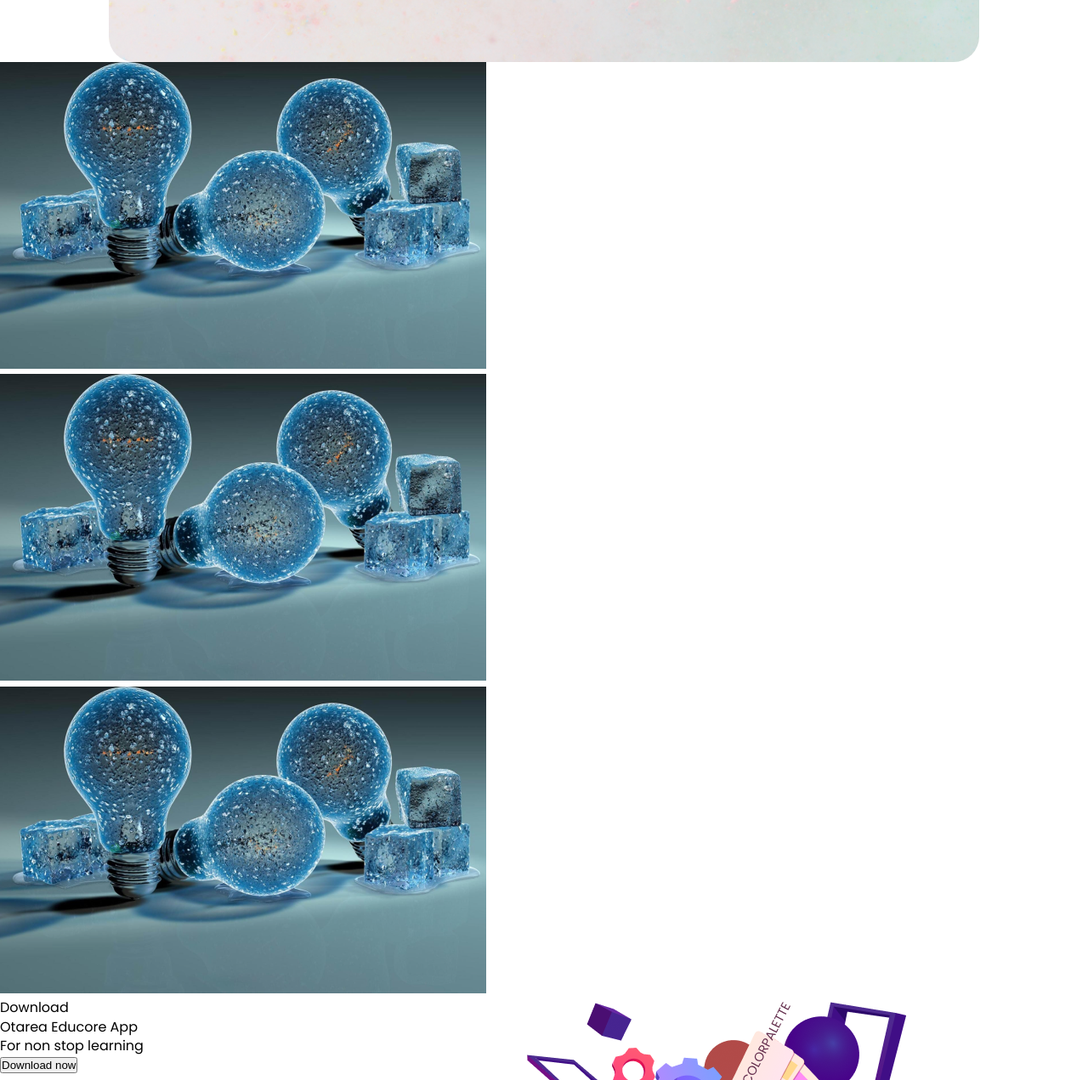
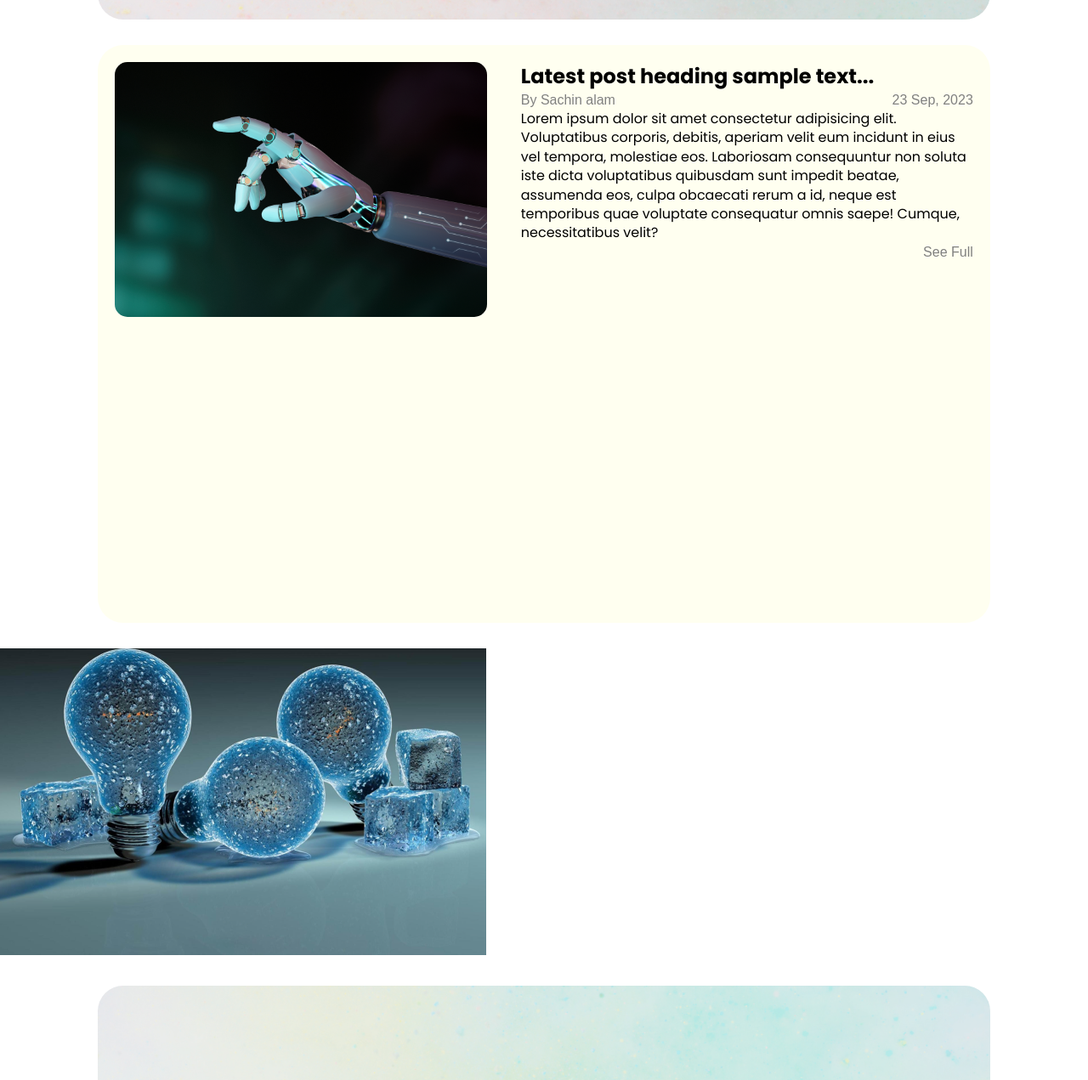
Before and after one commit to sachin9998/frontendtest2, a plain HTML site: page index.html in a window 1280 px wide. Shown: the part 729-2000 px from the top of the page at 85% size. Drawn offline with Linux system fonts and the light colour scheme.

```diff
--- a/index.html
+++ b/index.html
@@ -18,7 +18,7 @@
 
                 <img src="./Media/otarea logo icon with name 1.png" alt="">
 
-                <p class="logoText">Otarea.in</p>
+                <p class="logoText">Otarea<span style="color: #3BAF94;">.in</span></p>
 
                 <p> | </p>
 
@@ -72,37 +72,56 @@
     <section class="blog">
 
         <div class="bigPost">
+            <div class="postImage">
+                <img src="./Media/Rectangle 31.png" alt="">
+            </div>
+
+            <div class="postContent">
+
+                <h2>Latest post heading sample text...</h2>
+
+                <div>
+                    <div class="author">
+                        <p class="writer">By Sachin alam</p>
+                        <p class="writer">23 Sep, 2023</p>
+                    </div>
+
+                    <p class="dummy">
+                        Lorem ipsum dolor sit amet consectetur adipisicing elit. Voluptatibus corporis, debitis, aperiam
+                        velit eum incidunt in eius vel tempora, molestiae eos. Laboriosam consequuntur non soluta iste
+                        dicta
+                        voluptatibus quibusdam sunt impedit beatae, assumenda eos, culpa obcaecati rerum a id, neque est
+                        temporibus quae voluptate consequatur omnis saepe! Cumque, necessitatibus velit?
+                    </p>
+
+                    <p class="writer">See Full</p>
+                </div>
+
+
 
             </div>
+        </div>
+
 
     </section>
 
-    <section class="more">
+    <section class="articles">
 
-        <div class="posts">
-
-            <div class="post1">
+        <div class="card">
             <img src="./Media/Rectangle 15.png" alt="">
         </div>
-            <div class="post2">
-                <img src="./Media/Rectangle 15.png" alt="">
-            </div>
-            <div class="post3">
-                <img src="./Media/Rectangle 15.png" alt="">
-            </div>
-
-        </div>
+        <div class="card"></div>
+        <div class="card"></div>
 
     </section>
 
+
     <footer>
 
-        <div id="footerPage">
         <div class="right">
-                <p>Download</p>
-                <p>Otarea Educore App</p>
-                <p>For non stop learning</p>
-
+            <p class="font1">Download</p>
+            <p class="font2">Otarea Educore App</p>
+            <p class="font3">For non stop learning</p>
 
             <button>Download now</button>
         </div>
@@ -110,8 +129,6 @@
         <div class="left">
             <img src="./Media/Group.png" alt="">
         </div>
-        </div>
-
 
     </footer>
 
--- a/style.css
+++ b/style.css
@@ -28,7 +28,7 @@ header {
     top: 0px;
     background: #fff;
 
-    margin-top: 10px;
+    /* margin-top: 10px; */
     /* display: flex; */
     /* align-items: center; */
     /* justify-content: space-evenly; */
@@ -117,11 +117,11 @@ nav ul li a:hover {
     background-position: center;
     background-repeat: no-repeat;
     background-size: cover;
-    height: 90vh;
+    height: 85vh;
 
     border-radius: 30px;
     /* margin:0px 50px 0px 50px; */
-    margin: 0 10%;
+    margin: 0 9%;
 
     display: flex;
     align-items: center;
@@ -202,17 +202,110 @@ form .fa-search {
     padding: 10px 20px;
 }
 
+/* Blog Section */
+.blog {
+    background-color: ivory;
+    height: 85vh;
+
+    border-radius: 30px;
+    /* margin:0px 50px 0px 50px; */
+    margin: 30px 10%;
+
+    border-radius: 30px;
+    /* margin:0px 50px 0px 50px; */
+    margin: 30px 9%;
+
+    display:grid;
+
+    /* align-items: center;
+    justify-content: space-around; */
+}
+
+/* grid-template-columns: repeat(auto-fit, minmax(80px, 1fr)); */
+
+.bigPost {
+    display: flex;
+}
+
+.postImage {
+    margin: 20px;
+}
+
+.bigPost img {
+    border-radius: 15px;
+    height: 300px;
+}
+
+.postContent {
+    margin: 20px;
+    /* padding: 10px; */
+}
+
+.postContent .writer {
+    text-align: end;
+}
+
+.dummy {
+    /* text-align: center; */
+    text-wrap: balance;
+}
+
+.author {
+    display: flex;
+    justify-content: space-between;
+}
+
+.writer {
+    font-family: Arial, Helvetica, sans-serif;
+    color: grey;
+}
+
+
 
 /* Footer CSS */
 footer {
     background-image: url(./Media/Rectangle\ 31.jpg);
-    background-size: contain;
+    background-position: center;
     background-repeat: no-repeat;
-    background-position: center;
-    height: 1300px;
+    background-size: cover;
+    height: 85vh;
+
+    border-radius: 30px;
+    /* margin:0px 50px 0px 50px; */
+    margin: 30px 9%;
+
+    display: flex;
+    align-items: center;
+    justify-content: space-around;
 }
 
-#footerPage {
-    display: grid;
-    grid-template-columns: 1fr 1fr;
+.left img {
+    height: 250px;
 }
+
+.font1 {
+    font-size: 20px;
+}
+
+.font2 {
+    font-size: 40px;
+    font-weight: 600;
+}
+
+.font3 {
+    font-size: 30px;
+    font-weight: 500;
+}
+
+footer button {
+    color: white;
+    background-image: linear-gradient(15deg, #13547a 0%, #80d0c7 100%);
+    border: none;
+
+    font-weight: 700;
+    font-size: 20px;
+    border-radius: 15px;
+    padding: 7px 15px;
+
+    margin: 60px 0px;
+}
```
Also changed, not shown: 1 other file. Lines whose indentation alone changed are shown as unchanged.
